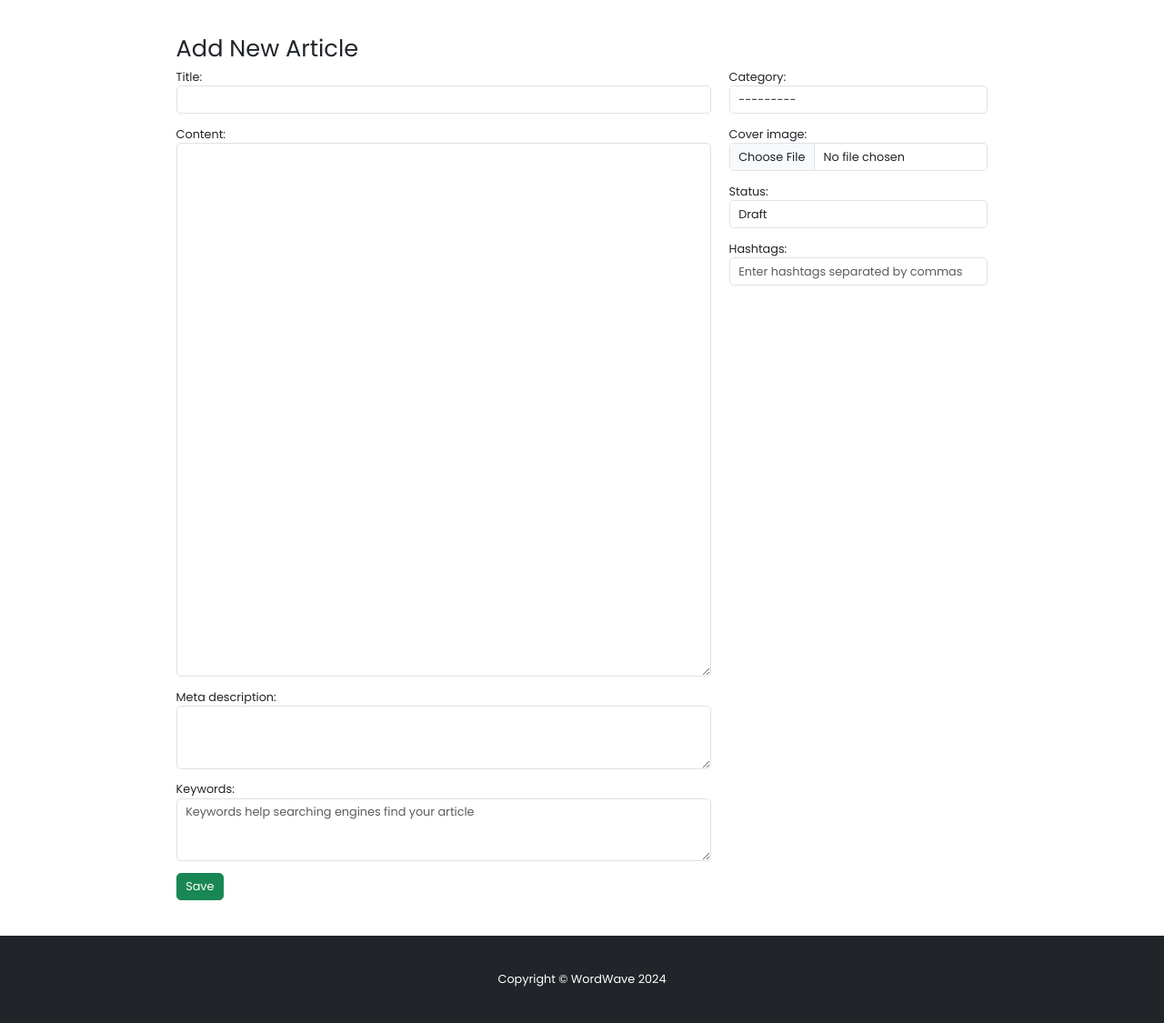
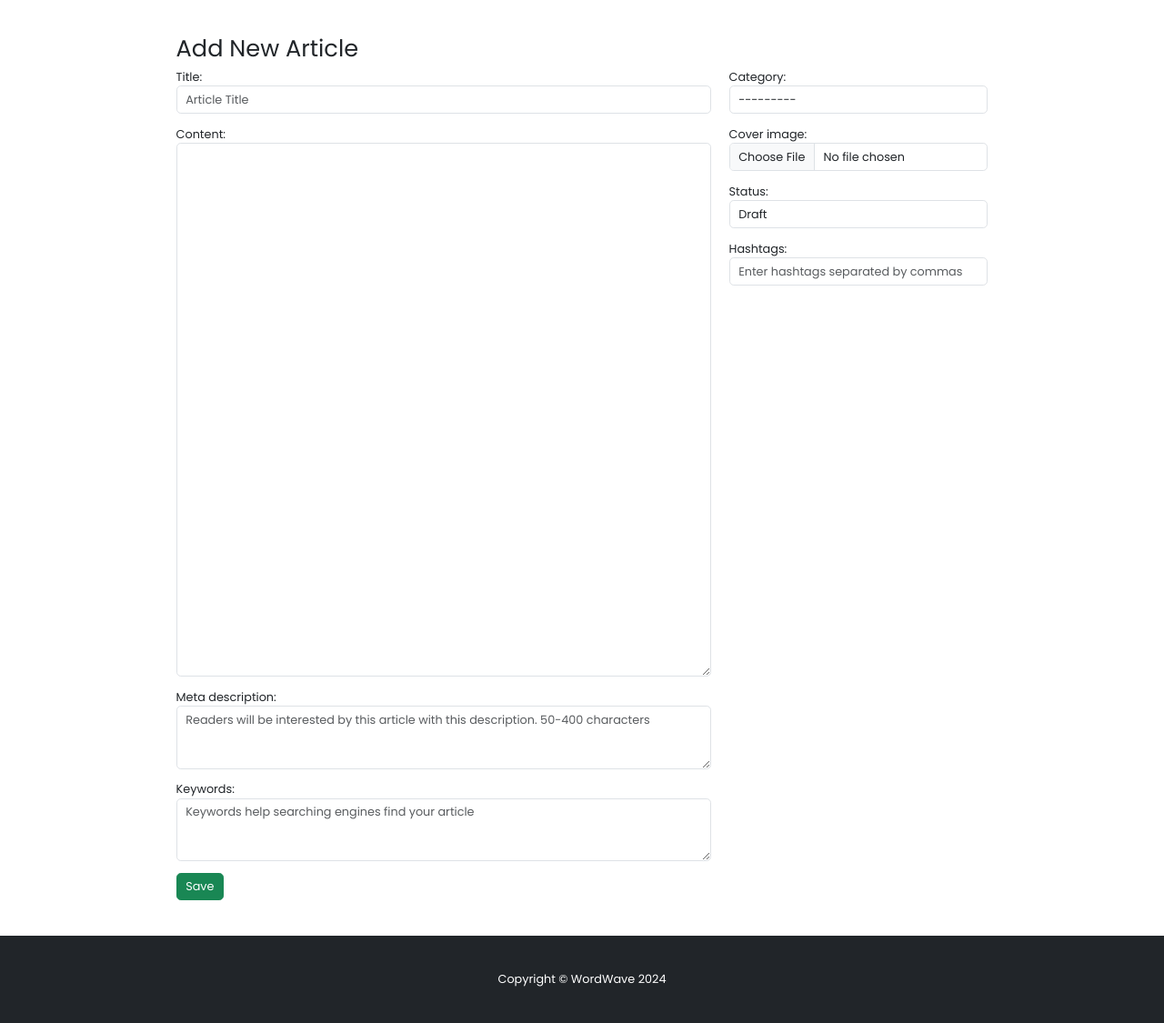
Before and after one commit to elBukhara/Articles, a Django app: page /create/ in a window 1280 px wide. Shown: the part 45-1170 px from the top of the page at 91% size. Run offline with Django 5.2, Linux system fonts and the light colour scheme; data that the repository does not hold is empty; some libraries are stand-ins or nearby versions.

```diff
--- a/blog/forms.py
+++ b/blog/forms.py
@@ -11,11 +11,11 @@ class ArticleForm(forms.ModelForm):
         model = Article
         fields = ['title', 'content', 'category', 'cover_image', 'meta_description', 'keywords', 'status']
         widgets = {
-            'title': forms.TextInput(attrs={'class': 'form-control'}),
+            'title': forms.TextInput(attrs={'class': 'form-control', 'minlength': 10, 'maxlength': 100, 'placeholder': 'Article Title'}),
             'category': forms.Select(attrs={'class': 'form-control'}),
             'content': forms.Textarea(attrs={'cols': 80, 'rows': 30, 'class': 'form-control'}),
             'cover_image': forms.FileInput(attrs={'class': 'form-control'}),
-            'meta_description': forms.Textarea(attrs={'cols': 80, 'rows': 3, 'class': 'form-control'}),
+            'meta_description': forms.Textarea(attrs={'cols': 80, 'rows': 3, 'class': 'form-control', 'minlength': 50, 'maxlength': 400, 'placeholder': 'Readers will be interested by this article with this description. 50-400 characters'}),
             'keywords': forms.Textarea(attrs={'cols': 80, 'rows': 3, 'class': 'form-control', 'placeholder': 'Keywords help searching engines find your article'}),
             'status': forms.Select(attrs={'class': 'form-control'})
         }
--- a/frontend/templates/blog/category_list.html
+++ b/frontend/templates/blog/category_list.html
@@ -40,7 +40,7 @@
                     <img src="{{ category.image.url }}" class="card-img-top" alt="{{ category.name }}">
                     <div class="card-body">
                       <h5 class="card-title" id="{{ category.name }}">{{ category.name }}</h5>
-                      <p class="card-text">This is a longer card with supporting text below as a natural lead-in to additional content. This content is a little bit longer.</p>
+                      <p class="card-text">{{ category.mate_description }}</p>
                       <a href="{% url 'blog:category' category.slug %}" class="btn btn-primary">View</a>
                     </div>
                   </div>
```
